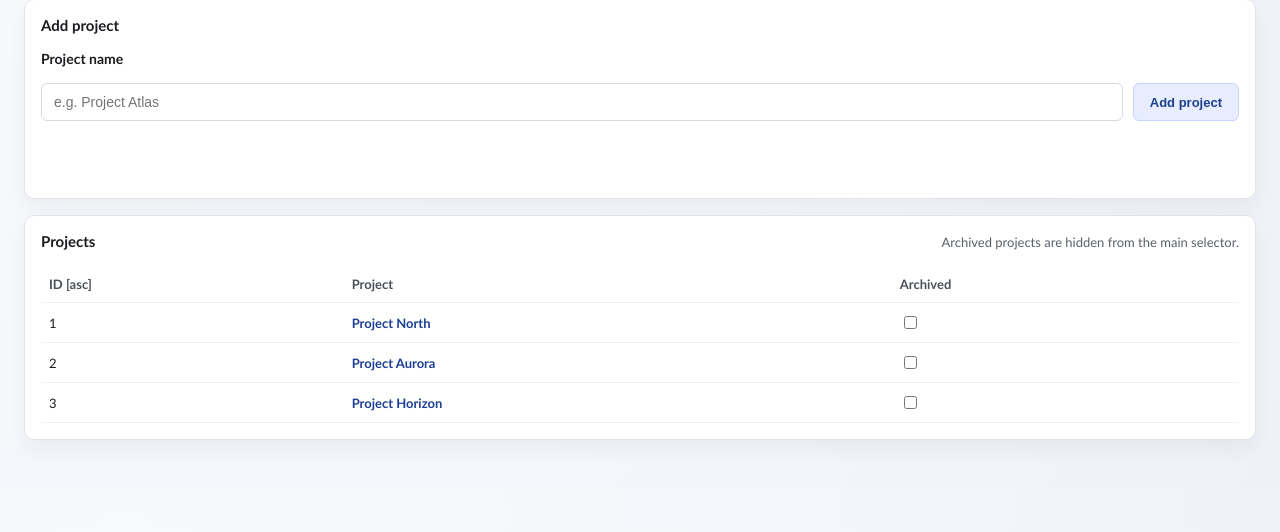
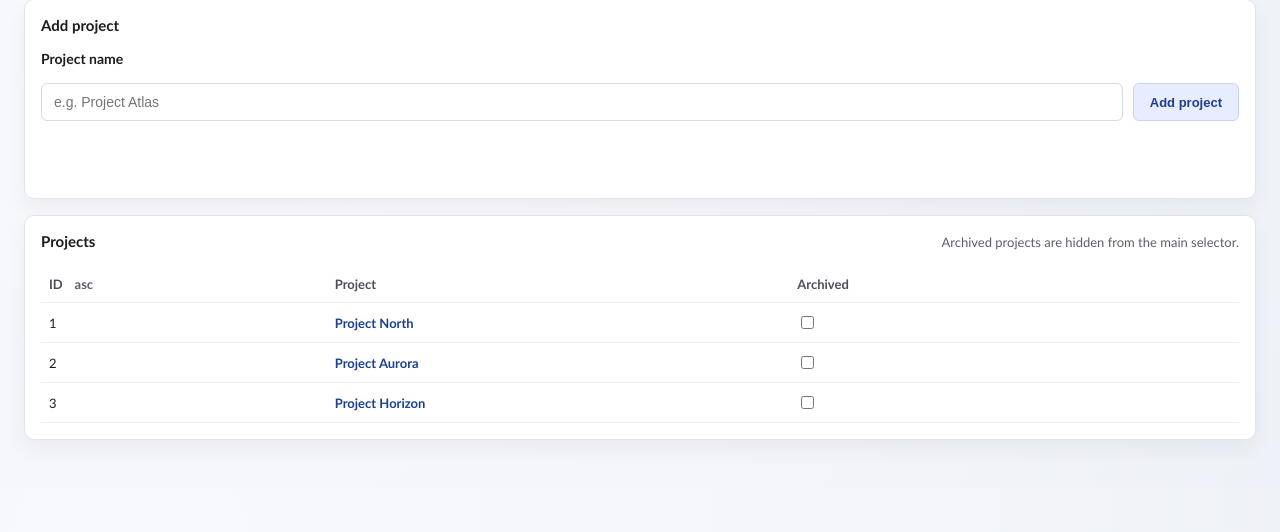
Before and after one commit to gulkily/penelope, a FastAPI app: page /projects in a window 1280 px wide. Shown: the part 98-630 px from the top of the page. Run offline with FastAPI, Linux system fonts and the light colour scheme; data comes from the database, SQL or seed files in the repository.

Commit message:
style: stabilize sort header width

```diff
--- a/static/css/main.css
+++ b/static/css/main.css
@@ -535,12 +535,21 @@ body {
   color: inherit;
   font: inherit;
   cursor: pointer;
+  display: inline-flex;
+  align-items: baseline;
+  gap: 6px;
 }
 
 .table-sort:focus {
   outline: 2px solid var(--focus-ring);
   outline-offset: 2px;
   border-radius: 4px;
+}
+
+.table-sort-indicator {
+  min-width: 4ch;
+  text-transform: lowercase;
+  color: var(--text-subtle);
 }
 
 .project-link {
--- a/static/js/manage-projects.js
+++ b/static/js/manage-projects.js
@@ -74,20 +74,26 @@ function updateSortIndicators() {
     if (!key) {
       return;
     }
-    let label = button.textContent?.replace(/\s\[(asc|desc)\]$/i, "").trim() || "";
     const header = button.closest("th");
+    const indicator = button.querySelector(".table-sort-indicator");
     if (key === state.sortKey) {
-      label += state.sortDirection === "asc" ? " [asc]" : " [desc]";
+      if (indicator) {
+        indicator.textContent = state.sortDirection === "asc" ? "asc" : "desc";
+      }
       if (header) {
         header.setAttribute(
           "aria-sort",
           state.sortDirection === "asc" ? "ascending" : "descending"
         );
       }
-    } else if (header) {
-      header.setAttribute("aria-sort", "none");
+    } else {
+      if (indicator) {
+        indicator.textContent = "";
+      }
+      if (header) {
+        header.setAttribute("aria-sort", "none");
+      }
     }
-    button.textContent = label;
   });
 }
 
--- a/templates/manage_projects.html
+++ b/templates/manage_projects.html
@@ -46,17 +46,20 @@
               <tr>
                 <th>
                   <button type="button" class="table-sort" data-sort="id">
-                    ID
+                    <span class="table-sort-label">ID</span>
+                    <span class="table-sort-indicator" aria-hidden="true"></span>
                   </button>
                 </th>
                 <th>
                   <button type="button" class="table-sort" data-sort="name">
-                    Project
+                    <span class="table-sort-label">Project</span>
+                    <span class="table-sort-indicator" aria-hidden="true"></span>
                   </button>
                 </th>
                 <th>
                   <button type="button" class="table-sort" data-sort="archived">
-                    Archived
+                    <span class="table-sort-label">Archived</span>
+                    <span class="table-sort-indicator" aria-hidden="true"></span>
                   </button>
                 </th>
               </tr>
```
